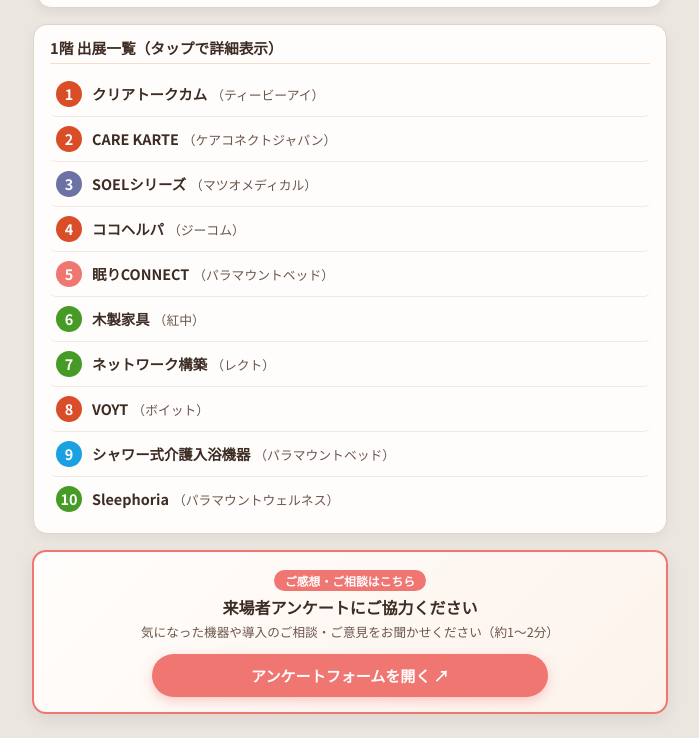
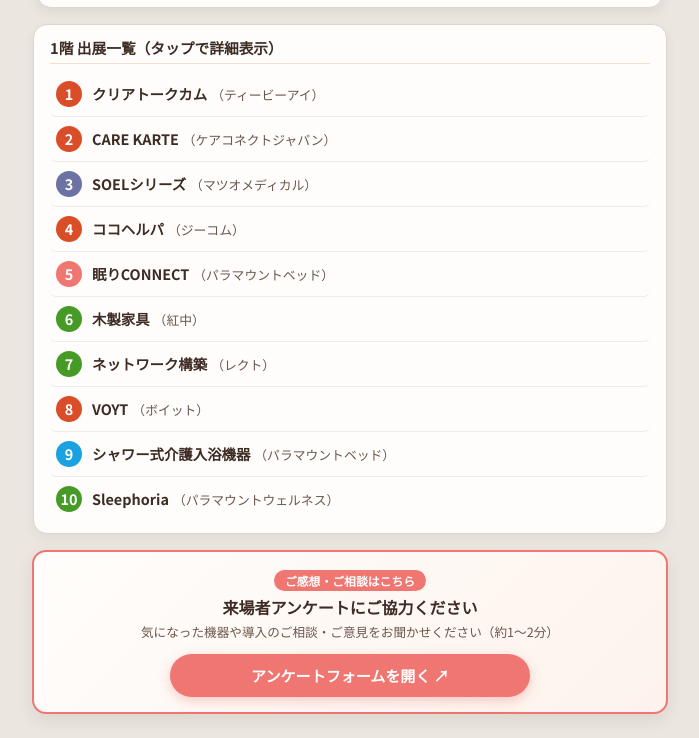
Before and after one commit to paramount-saitama/kaigo-tech-map_20261204, a plain HTML site: page index.html in a window 1280 px wide. Shown: the part 1208-1946 px from the top of the page, without its empty margins (290-989 px from the left). Drawn offline with Linux system fonts and the light colour scheme; a web font is replaced by a local one.

Commit message:
Update index.html

```diff
--- a/index.html
+++ b/index.html
@@ -621,13 +621,14 @@
     margin: 0 0 12px;
     line-height: 1.45;
   }
-  .survey-btn {
+.survey-btn {
     display: inline-flex;
     align-items: center;
     justify-content: center;
     gap: 6px;
     width: 100%;
     max-width: 360px;
+    box-sizing: border-box; /* ← これを追加！ */
     padding: 11px 18px;
     border-radius: 999px;
     background-color: var(--accent-coral);
```
